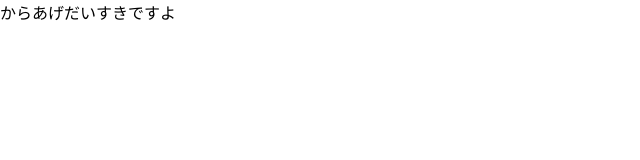
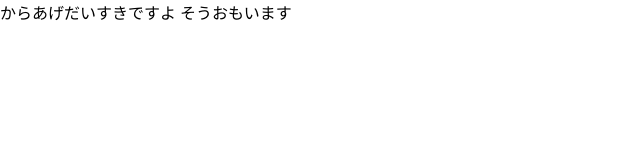
Before and after one commit to SyunsukeIkemori/otameshi_20161213_02_github, a browser extension: page www/index.html in a window 1280 px wide. Shown: the whole page, without its empty margins (0-640 px from the left). Drawn offline with Linux system fonts and the light colour scheme.

Commit message:
otameshi commit02

```diff
--- a/www/index.html
+++ b/www/index.html
@@ -20,5 +20,6 @@
 </head>
 <body>
 からあげだいすきですよ
+そうおもいます
 </body>
 </html>
```
